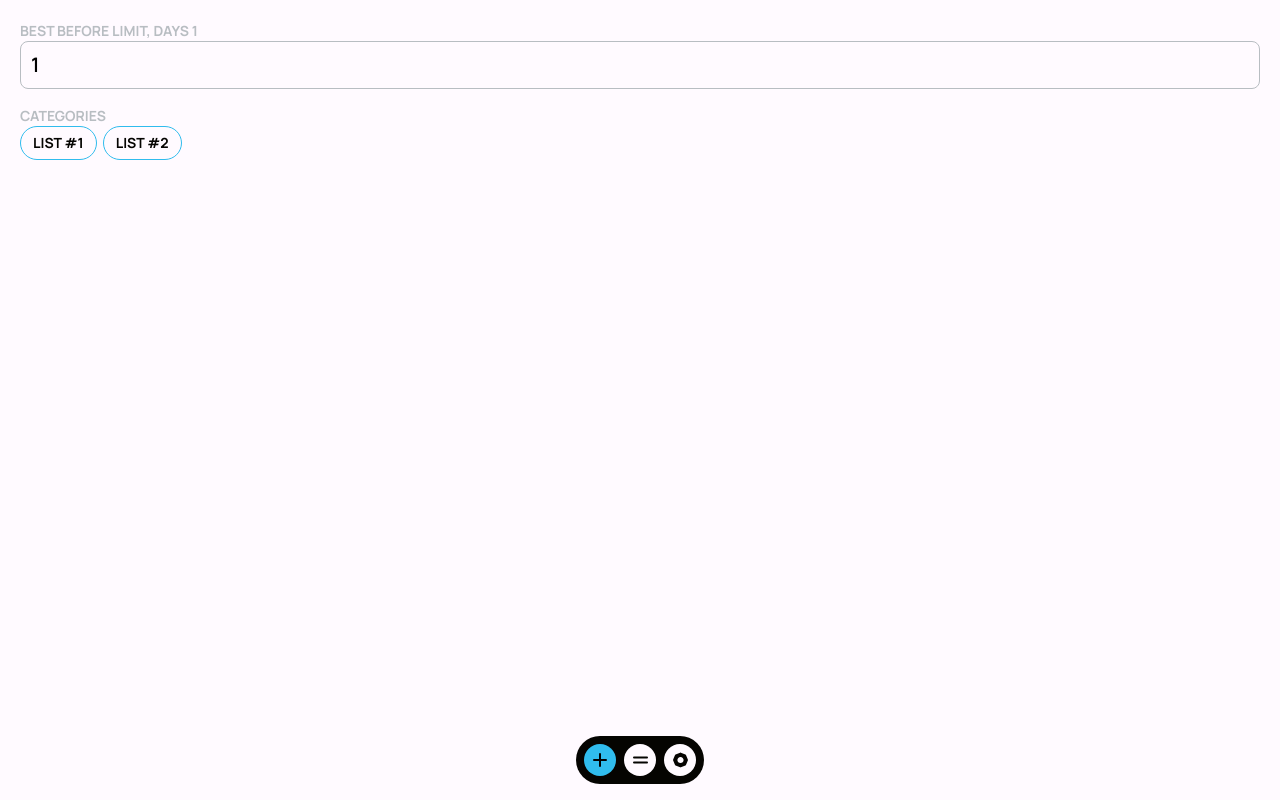
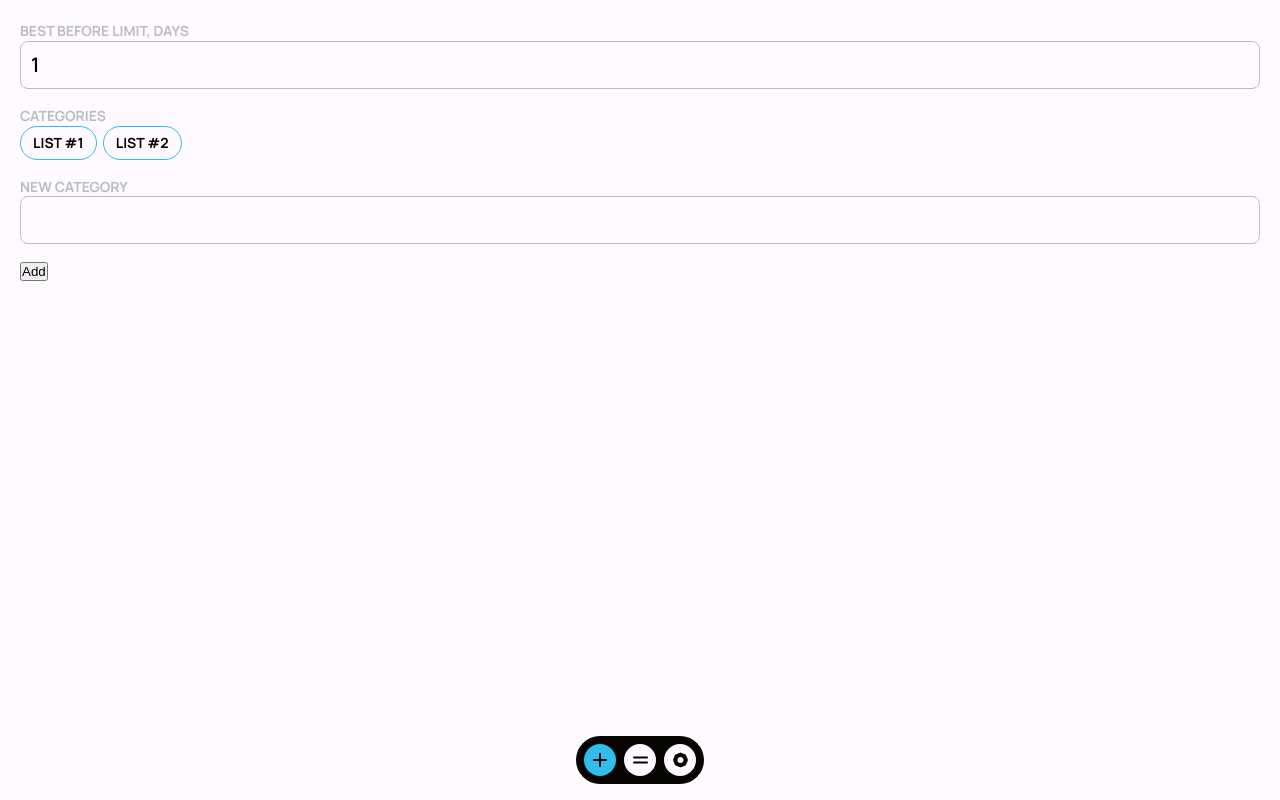
Before and after one commit to arperevalov/friska, a Next.js app: page /settings in a window 1280 px wide. Built offline with nearby package versions, Linux system fonts and the light colour scheme.

Commit message:
feat: add new list

```diff
--- a/pages/settings.tsx
+++ b/pages/settings.tsx
@@ -2,35 +2,54 @@ import Header from "@/components/Header";
 import useLists from "@/hooks/useLists";
 import { useMainStore } from "@/store/MainStore";
 import { useSettingsStore } from "@/store/SettingsStore";
+import { FormEvent, useState } from "react";
 
 export default function Settings() {
 
     const {daysBeforeSetting, setDaysBeforeSetting} = useSettingsStore(state=>state);
+    const {addList} = useMainStore(state=>state);
     const {lists} = useMainStore(state=>state);
 
+    const [newListValue, setNewListValue] = useState('')
+
     useLists()
+
+    const createList = (event: FormEvent) => {
+        event.preventDefault();
+
+        addList({
+            title: newListValue,
+            id: lists.length
+        })
+        setNewListValue('')
+    }
 
     return <>
     <Header/>
     <main>
         <div className="container">
             <label htmlFor="" className="input">
-                <span className="input__label h3">Best before limit, days {daysBeforeSetting}</span>
+                <span className="input__label h3">Best before limit, days</span>
                 <input onChange={(event)=>{setDaysBeforeSetting(event.currentTarget.value)}} className="input__input" type='number' value={ daysBeforeSetting } min='0'/>
             </label>
 
-            <label htmlFor="" className="input">
+            <div className="input">
                 <span className="input__label h3">Categories</span>
                 <div className="chips">
                     { lists.length > 0 ? lists.map(list => (
-                        <>
-                            <div className="chips__item h3">
-                                {list.title}
-                            </div>
-                        </>
+                        <div key={list.id} className="chips__item h3">
+                            {list.title}
+                        </div>
                     )) : ''}
                 </div>
-            </label>
+            </div>
+            <form onSubmit={createList}>
+                <label htmlFor="" className="input">
+                    <span className="input__label h3">New Category</span>
+                    <input className="input__input" value={newListValue} onChange={(event)=>{setNewListValue(event.currentTarget.value)}} type="text" required/>
+                </label>
+                <button type="submit">Add</button>
+            </form>
         </div>
       </main>
     </>
--- a/store/MainStore.ts
+++ b/store/MainStore.ts
@@ -7,7 +7,8 @@ interface MainStoreInterface {
     cards: CardInterface[],
     setCards: CallableFunction,
     updateCard: CallableFunction,
-    setLists: CallableFunction
+    setLists: CallableFunction,
+    addList: CallableFunction
   }
 
   export const useMainStore = create<MainStoreInterface>(set => ({
@@ -29,5 +30,13 @@ interface MainStoreInterface {
     }),
     setLists: (lists:ListInterface[]) => set((state) => {
       return {lists}
+    }),
+    addList: (list: ListInterface) => set((state)=> {
+      return {
+        lists: [
+          ...state.lists,
+          list
+        ]
+      }
     })
   }))
```
